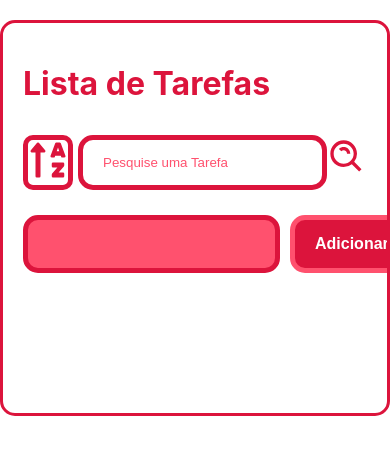
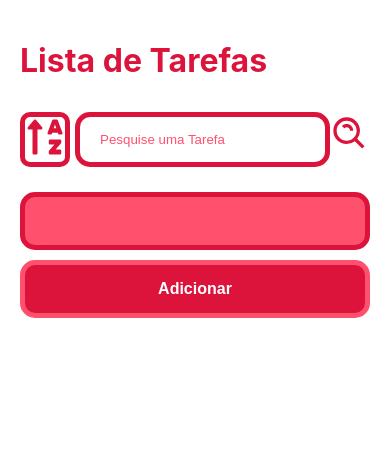
Before and after one commit to GuilhermeManfrin134/ListaTarefas-React, a React (Create React App) app: page / in a window 390 px wide. Shown: the top 454 px of the page. Built offline with nearby package versions, Linux system fonts and the light colour scheme.

Commit message:
Adicionando responsividade

```diff
--- a/src/App.css
+++ b/src/App.css
@@ -7,3 +7,10 @@
     border: 3px solid crimson;
     overflow: auto;
 }
+
+@media screen and (max-width: 650px){
+    .container{
+        margin: 0 auto;
+        border: 0;
+    }
+}
--- a/src/App.jsx
+++ b/src/App.jsx
@@ -68,6 +68,7 @@ const App = () => {
 
   const searchFilter = tasks.filter((tarefa) => tarefa.title.toLowerCase().includes(lowerSearch))
 
+
   return (
     <>
         <div className="container">
--- a/src/componentes/AddTask.css
+++ b/src/componentes/AddTask.css
@@ -17,3 +17,14 @@
     flex: 1;
     margin-left: 10px;
 }
+
+@media screen and (max-width: 450px){
+    .add-task-container{
+        flex-direction: column;
+    }
+
+    .add-task-button-container{
+        margin-top: 10px;
+        margin-left: 0;
+    }
+}
--- a/src/componentes/AddTask.jsx
+++ b/src/componentes/AddTask.jsx
@@ -17,10 +17,11 @@ const AddTask = ({handleTaskAddition}) => {
     return (
         <div className="add-task-container">
             <input
+                type="text"
+                placeholder="Ex: Fazer Compras"
                 onChange={handleInputChange}
                 value={InputData}
                 className="add-task-input"
-                type="text"
             />
             <div className="add-task-button-container">
                 <Button onClick={handleAddTaskClick}>Adicionar</Button>
--- a/src/componentes/Search.css
+++ b/src/componentes/Search.css
@@ -12,6 +12,7 @@
     padding: 15px 20px;
     box-sizing: border-box;
     width: 90%;
+    color: crimson;
 }
 .iconSearch, .iconAlphabetic{
     color: crimson;
```
